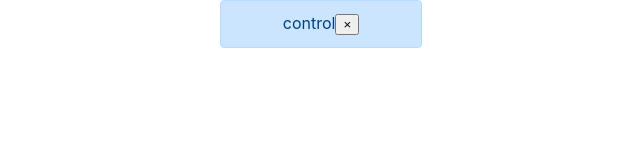
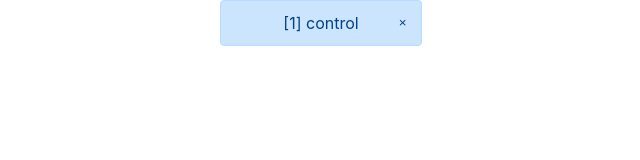
Before and after one commit to ricardocanelas/useToast-example, a React (Create React App) app: page / in a window 1280 px wide. Both pictures are taken after a click on the button "Top". Shown: the top 160 px of the page, without its empty margins (319-959 px from the left). Built offline with nearby package versions, Linux system fonts and the light colour scheme.

Commit message:
feat: change class names

```diff
--- a/src/useToast.js
+++ b/src/useToast.js
@@ -102,11 +102,11 @@ const Alert = ({ props, remove, id }) => {
   const { title, variant = "primary" } = props;
 
   return (
-    <div className={`toaster__message alert alert-${variant}`}>
-      {title}
+    <div className={`toaster__message toaster__message--${variant}`}>
+      [{id}] {title}
       <button
         type="button"
-        className="close"
+        className="toaster__message__close"
         data-dismiss="alert"
         aria-label="Close"
         onClick={handleRemove}
```
